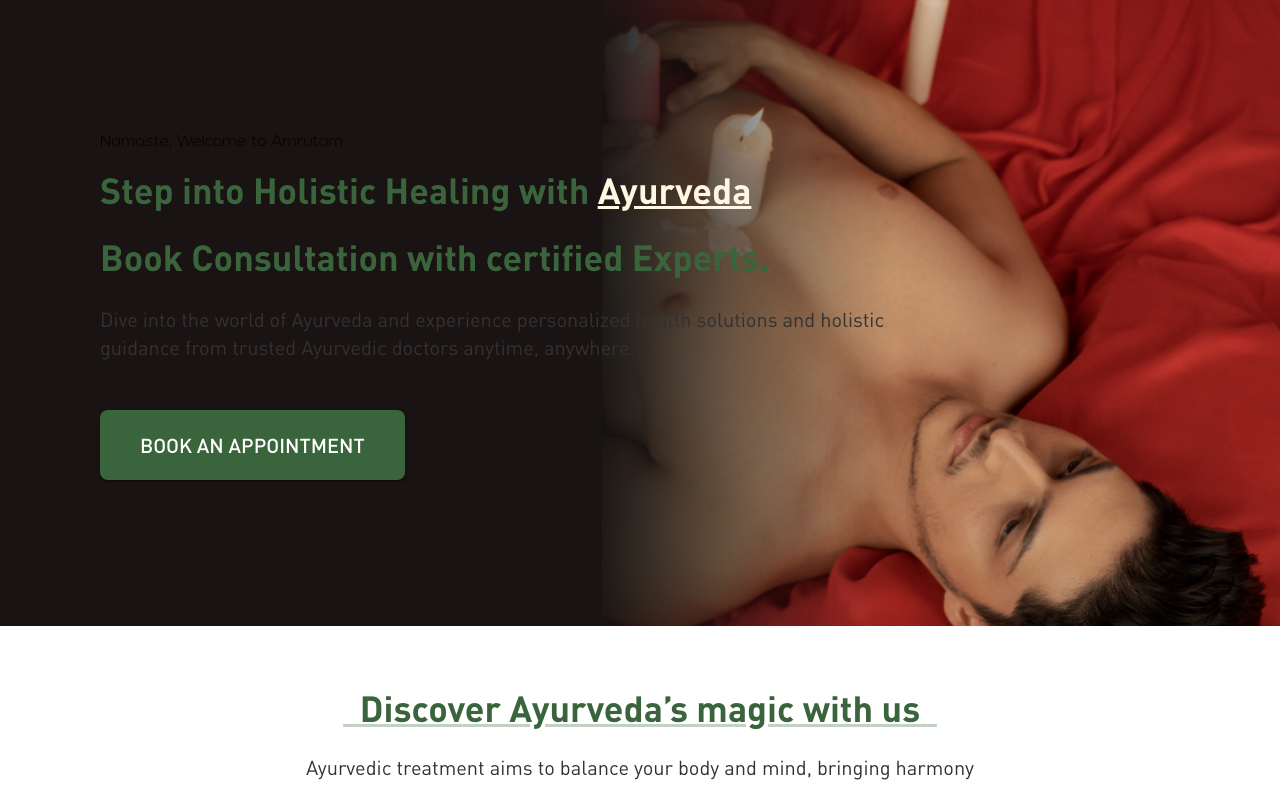
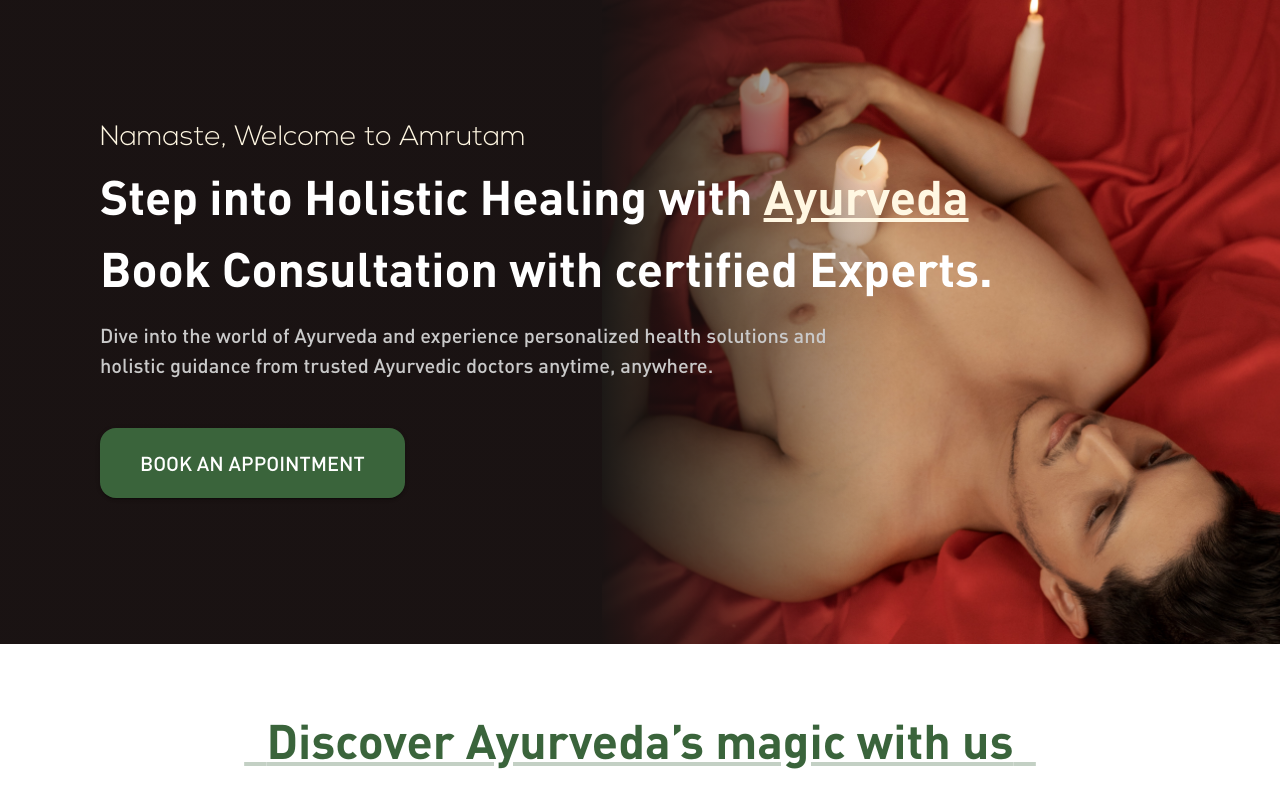
Before and after one commit to shekhar-sg/fronted-assignment, a Next.js app: page / in a window 1280 px wide. Shown: the top 786 px of the page. Built offline with nearby package versions, Linux system fonts and the light colour scheme; what @mui/material-nextjs would draw is missing.

Commit message:
Hero section Done

```diff
--- a/src/components/section-wrapper.tsx
+++ b/src/components/section-wrapper.tsx
@@ -93,11 +93,16 @@
   width: 1,
   mx: "auto",
   maxWidth: 1440,
-  px: 12.5,
+  px: {
+    xs: 2,
+    md: 3,
+    lg:12.5
+  },
   textAlign: "center",
 };
 
 const tagSx: SxProps<Theme> = {
+  display:'block',
   mb: 1,
   lineHeight: 1,
 };
--- a/src/sections/hero-section/index.tsx
+++ b/src/sections/hero-section/index.tsx
@@ -1,4 +1,4 @@
-import { Box, Button } from "@mui/material";
+import { Button, Typography } from "@mui/material";
 import { HeroSectionData } from "@/constants";
 import SectionWrapper from "@/components/section-wrapper";
 import { NexaFont } from "@/styles/font";
@@ -10,10 +10,14 @@
     <SectionWrapper
       SectionProps={{
         sx: {
+          px: {
+            xs: 0.5,
+            sm: 0,
+          },
           position: "relative",
           background: {
-            xs: "linear-gradient(180deg, rgba(24, 24, 24, 0.87) 0%, rgba(34, 34, 34, 0.48) 100%)",
-            sm: "linear-gradient(90deg, rgba(18, 18, 18, 0.94) 1%, rgba(18, 18, 18, 0.94) 47%, rgba(1, 1, 1, 0) 70%), linear-gradient(90deg, #951D1C 1%, #951D1C 47%, rgba(1, 1, 1, 0) 47%)",
+            xs: "linear-gradient(180deg, rgba(24, 24, 24, 0.87) 0%, rgba(34, 34, 34, 0.48) 100%), url(/hero-images/hero-background-small.png) right/cover no-repeat",
+            md: "linear-gradient(90deg, rgba(18, 18, 18, 0.94) 1%, rgba(18, 18, 18, 0.94) 47%, rgba(1, 1, 1, 0) 70%), linear-gradient(90deg, #951D1C 1%, #951D1C 47%, rgba(1, 1, 1, 0) 47%)",
           },
           "&:before": {
             content: "''",
@@ -22,13 +26,11 @@
             height: "100%",
             zIndex: -1,
             width: {
-              xs: "100%",
-              md: "70%",
-              lg: "53%",
+              xs: 1,
+              lg: 0.53,
             },
             backgroundImage: {
-              xs: "url(/hero-images/hero-background-small.png)",
-              sm: "url(/hero-images/hero-background-large.png)",
+              md: "url(/hero-images/hero-background-large.png)",
             },
             backgroundPosition: "center",
             backgroundSize: "cover",
@@ -38,45 +40,46 @@
       }}
       Tag={tag}
       TagTypographyProps={{
+        color: "secondary",
         sx: {
           ...NexaFont.style,
-          lineHeight: {
-            xs: "16px",
-            md: "28px",
-          },
         },
       }}
       Title={
         <>
           {Title[0].trim()}{" "}
-          <Box
+          <Typography
+            variant={"inherit"}
             component="span"
-            sx={{ textDecoration: "underline", color: "secondary.main" }}
+            color={"secondary"}
+            sx={{ textDecoration: "underline" }}
           >
             Ayurveda
-          </Box>
+          </Typography>
           <br />
           {Title[1]}
         </>
       }
       TitleTypographyProps={{
+        color: "textSecondary",
         sx: {
           mb: 2,
-          lineHeight: {
-            xs: "33.6px",
-            md: "67.2px",
-          },
         },
       }}
       Description={description}
       DescriptionTypographyProps={{
         sx: {
-          mb: 6,
+          width:{
+            xs:0.97,
+            sm:1
+          },
+          color: "grey.100",
+          fontWeight: 500,
+          mb: {
+            xs: 5,
+            md: 6,
+          },
           maxWidth: 788,
-          lineHeight: {
-            xs: "19.6px",
-            md: "28px",
-          },
         },
       }}
       sx={{
--- a/src/styles/index.ts
+++ b/src/styles/index.ts
@@ -2,7 +2,7 @@
 import TypographyComponent from "@/styles/mui-custom-components/typography.component";
 import { typography } from "@/styles/utils/typography";
 import ButtonComponent from "@/styles/mui-custom-components/button.component";
-import { breakpoint } from "@/styles/utils/breakpoint";
+import { breakpoints } from "@/styles/utils/breakpoint";
 import CssBaseline from "@/styles/mui-custom-components/cssbaseline.component";
 
 const materialTheme = createTheme({
@@ -10,7 +10,6 @@
     primary: {
       main: "#3A643B",
       light: "#C3D0C4",
-      dark: "#3A643BA8",
     },
     warning: {
       main: "#951D1C",
@@ -18,6 +17,14 @@
     secondary: {
       main: "#FFF7E2",
       dark: "#FFF1CF",
+    },
+    background: {
+      paper: "#FFF7E2",
+      default: "#FFFFFF",
+    },
+    common: {
+      white: "#FFFFFF",
+      black: "#000000",
     },
     text: {
       primary: "#000000",
@@ -30,9 +37,6 @@
       main: "#ECE7FF",
     },
     grey: {
-      // 100: "#F8F8F8",
-      // 200: "#E0E0E0",
-      // 200: "#A0A0A0",
       50: "#E9E9E9",
       100: "#C9C9C9",
       200: "#838383",
@@ -50,7 +54,7 @@
     MuiButton: ButtonComponent,
     MuiTypography: TypographyComponent,
   },
-  breakpoints: breakpoint(),
+  breakpoints: breakpoints,
 });
 
 export default materialTheme;
--- a/src/styles/mui-custom-components/button.component.ts
+++ b/src/styles/mui-custom-components/button.component.ts
@@ -5,12 +5,21 @@
     root: ({ theme }) => {
       return theme.unstable_sx({
         borderRadius: {
-          xs: 1.25,
-          md: 2,
+          xs: 2.5,
+          md: 4,
         },
-        fontSize: 20,
+        fontSize: {
+          xs: "caption.fontSize",
+          sm: "subtitle1.fontSize",
+          md: "body1.fontSize",
+        },
         fontWeight: 500,
-        padding: "17.5px 40px",
+        lineHeight:1,
+        padding: {
+          xs: "17px 28px",
+          sm: "17px 34px",
+          md: "25px 40px",
+        },
       });
     },
   },
--- a/src/styles/mui-custom-components/typography.component.ts
+++ b/src/styles/mui-custom-components/typography.component.ts
@@ -1,24 +1,28 @@
 import { Components, Theme } from "@mui/material";
-import { DinProFont } from "@/styles/font";
 
 const TypographyComponent: Components<Theme>["MuiTypography"] = {
   styleOverrides: {
+    root: ({ theme }) => {
+      return theme.unstable_sx({
+        lineHeight: 1.5,
+      });
+    },
     h1: ({ theme }) => {
       return theme.unstable_sx({
         fontSize: {
           xs: "h4.fontSize",
           sm: "h3.fontSize",
-          md: "h2.fontSize",
-          lg: "h1.fontSize",
+          md: "h1.fontSize",
         },
+        fontWeight: 700,
       });
     },
     h2: ({ theme }) => {
       return theme.unstable_sx({
         fontSize: {
-          xs: "h4.fontSize",
-          md: "h3.fontSize",
-          lg: "h2.fontSize",
+          xs: "h6.fontSize",
+          sm: "h4.fontSize",
+          md: "h2.fontSize",
         },
         fontWeight: 700,
       });
@@ -29,7 +33,6 @@
           xs: "h4.fontSize",
           md: "h3.fontSize",
         },
-        letterSpacing: 1,
       });
     },
     h4: ({ theme }) => {
@@ -38,26 +41,43 @@
           xs: "h5.fontSize",
           md: "h4.fontSize",
         },
-        letterSpacing: 1,
-        fontWeight: 800,
       });
     },
     h5: ({ theme }) => {
       return theme.unstable_sx({
         fontSize: {
+          xs: "subtitle1.fontSize",
+          sm: "body1.fontSize",
+          md: "h5.fontSize",
+        },
+      });
+    },
+    h6: ({ theme }) => {
+      return theme.unstable_sx({
+        fontSize: {
           xs: "body1.fontSize",
-          mobile: "subtitle2.fontSize",
+          sm: "h6.fontSize",
+        },
+      });
+    },
+    body1: ({ theme }) => {
+      return theme.unstable_sx({
+        fontSize: {
+          xs: "caption.fontSize",
           sm: "subtitle1.fontSize",
-          md: "h6.fontsize",
-          lg: "h5.fontSize",
+          md: "body1.fontSize",
         },
+      });
+    },
+    body2: ({ theme }) => {
+      return theme.unstable_sx({
+        fontSize: "body2.fontsize",
       });
     },
     subtitle1: ({ theme }) => {
       return theme.unstable_sx({
         fontSize: {
           xs: "caption.fontSize",
-          mobile: "body1.fontSize",
           sm: "subtitle2.fontSize",
           md: "subtitle1.fontSize",
         },
@@ -66,46 +86,12 @@
     subtitle2: ({ theme }) => {
       return theme.unstable_sx({
         fontSize: {
-          xs: "body2.fontSize",
-          sm: "body1.fontSize",
-          md: "subtitle1.fontSize",
+          xs: "caption.fontSize",
+          sm: "subtitle2.fontSize",
         },
       });
     },
-    body1: ({ theme }) => {
-      return theme.unstable_sx({
-        fontSize: {
-          xs: "caption.fontSize",
-          sm: "body2.fontSize",
-          md: "body1.fontSize",
-        },
-        lineHeight: 1.4,
-        color: "grey.700",
-      });
-    },
-    body2: ({ theme }) => {
-      return theme.unstable_sx({
-        fontSize: "body2.fontsize",
-        lineHeight: 1.2,
-      });
-    },
   },
-  variants: [
-    {
-      props: { className: "hero-section-text-large" },
-      style: ({ theme }) =>
-        theme.unstable_sx({
-          fontSize: {
-            xs: "h6.fontSize",
-            mobile: "h5.fontSize",
-            sm: "h4.fontSize",
-            md: "h3.fontSize",
-            lg: "h2.fontSize",
-          },
-          fontWeight: 700,
-        }),
-    },
-  ],
 };
 
 export default TypographyComponent;
--- a/src/styles/utils/breakpoint.ts
+++ b/src/styles/utils/breakpoint.ts
@@ -1,18 +1,11 @@
 import { ThemeOptions } from "@mui/material";
 
-export const breakpoint = (): ThemeOptions["breakpoints"] => ({
+export const breakpoints :ThemeOptions["breakpoints"] = {
   values: {
     xs: 0,
-    mobile: 362,
-    sm: 560,
-    md: 808,
-    lg: 1288,
-    xl: 1536,
+    sm: 600,
+    md: 960,
+    lg: 1280,
+    xl: 1920,
   },
-});
-
-declare module "@mui/material/styles" {
-  interface BreakpointOverrides {
-    mobile: true;
-  }
-}
+};
```
Also changed, not shown: src/components/section-wrapper-remember.tsx (deleted, +0 -30 lines).
